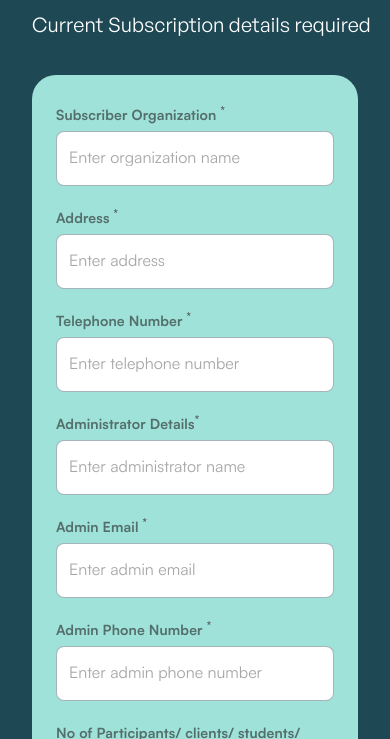
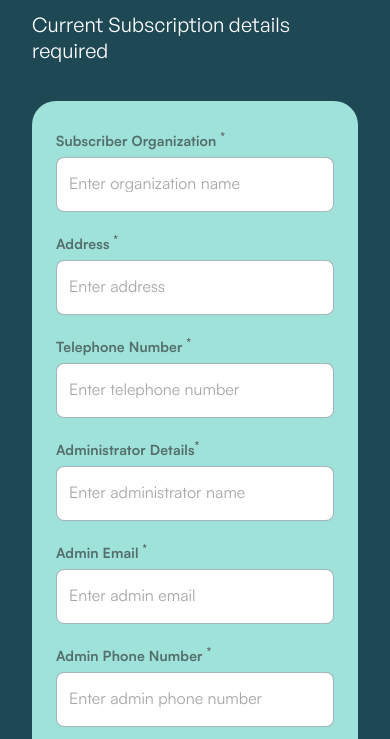
Before and after one commit to vinaykothintinorthalley/give-me-five, a plain HTML site: page subscription.html in a window 390 px wide. Shown: the part 256-995 px from the top of the page. Drawn offline with Linux system fonts and the light colour scheme.

Commit message:
subscription form design styles updated

```diff
--- a/css/responsive.css
+++ b/css/responsive.css
@@ -561,8 +561,6 @@ right: -20px;}
 
 .subscription_heading h2{font-size: 44px;line-height: 120%;}
 
-.subscription_heading p{white-space: nowrap;}
-
 .subscription_form{padding: 32px 24px;}
 
 }
```
